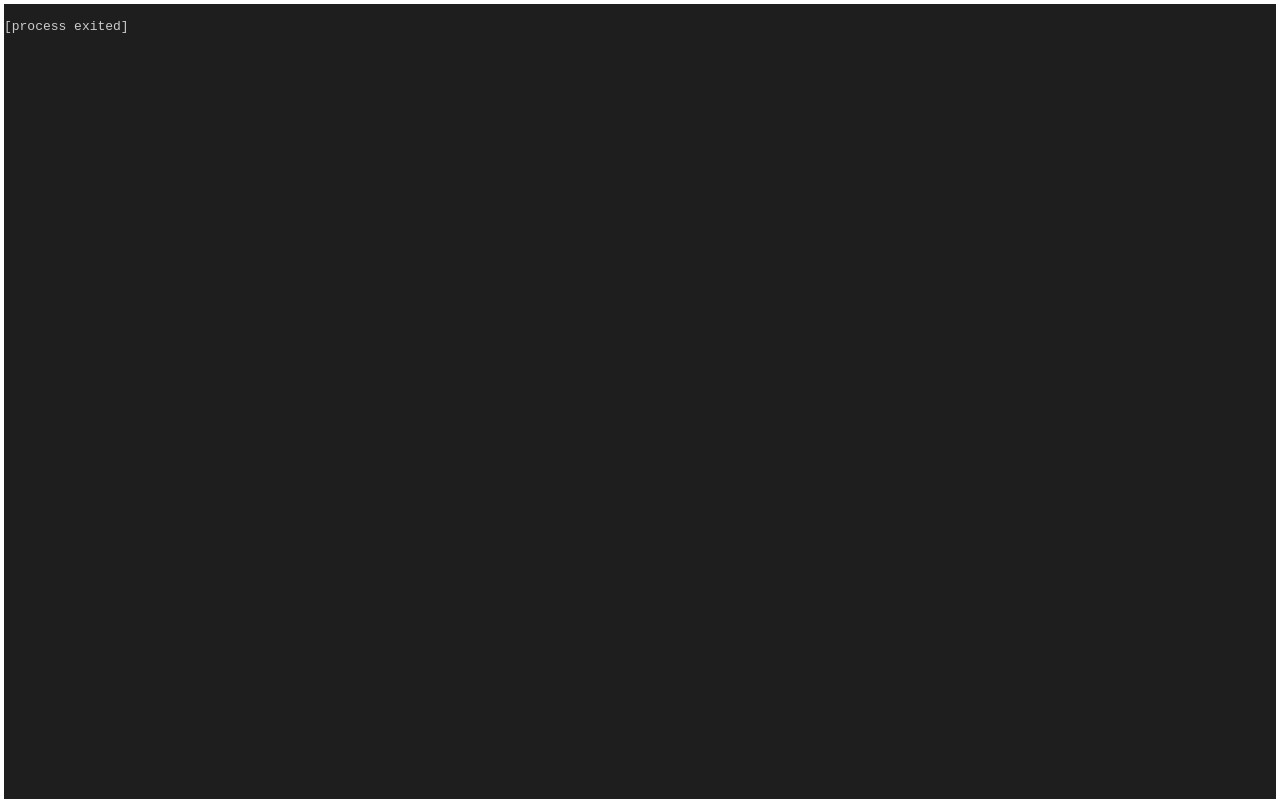
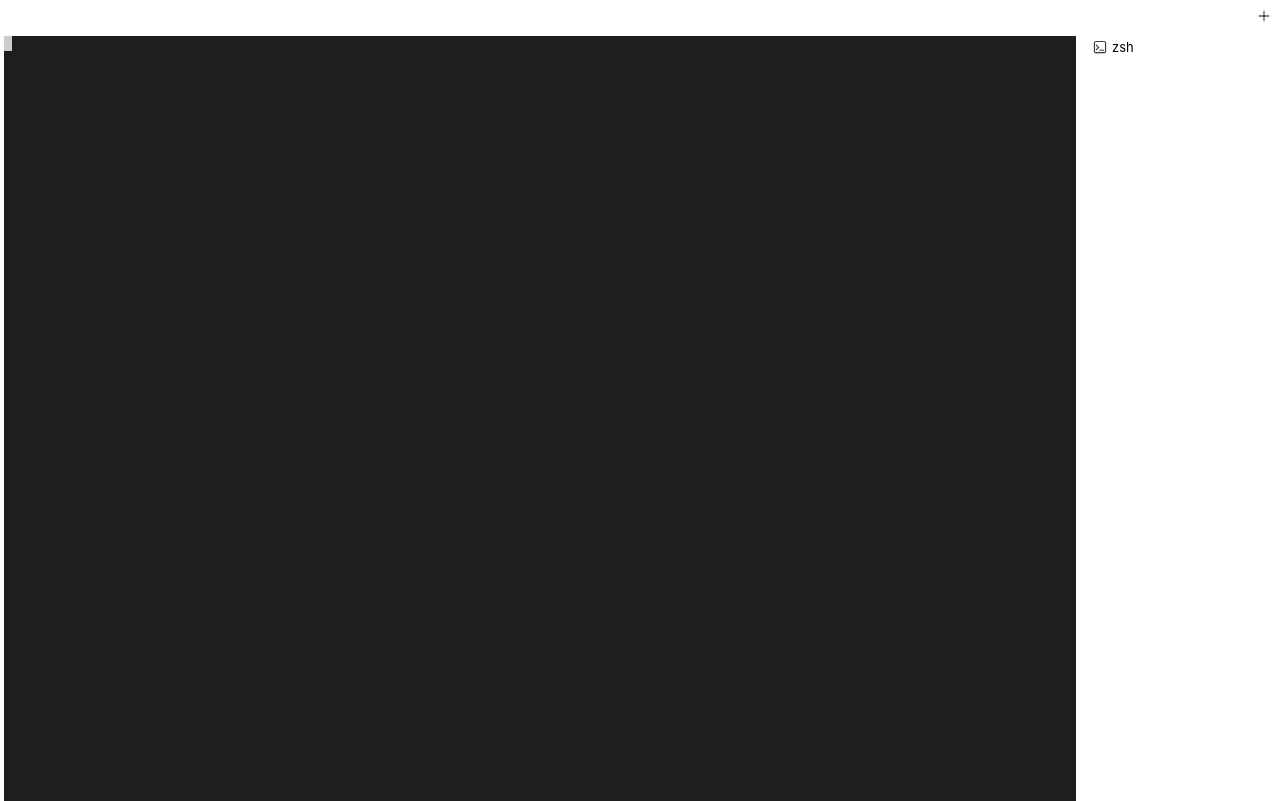
Before and after one commit to evans-tim/ide, a website: page bottom.html in a window 1280 px wide. Drawn offline with nearby package versions, Linux system fonts and the light colour scheme.

Commit message:
terminal tab bar

```diff
--- a/bottom.html
+++ b/bottom.html
@@ -2,26 +2,80 @@
 <title>Bottom</title>
 <link rel="stylesheet" href="https://cdn.jsdelivr.net/npm/@xterm/xterm@5.5.0/css/xterm.min.css">
 <style>
-  html, body { margin: 0; height: 100%; background: var(--panel-background); color: var(--panel-foreground); }
-  #term { position: absolute; inset: 0; padding: 4px; box-sizing: border-box; }
+  html, body { margin: 0; height: 100%; background: var(--terminal-background, var(--panel-background)); color: var(--panel-foreground); font: var(--ide-font-size, 13px) var(--ide-font-ui, -apple-system, BlinkMacSystemFont, "Segoe WPC", "Segoe UI", sans-serif); }
+  body { display: flex; flex-direction: column; }
+  .topbar {
+    box-sizing: border-box;
+    height: 32px;
+    flex: none;
+    display: flex;
+    align-items: center;
+    background: var(--terminal-background, var(--panel-background));
+  }
+  .topbarControl {
+    width: 20px;
+    height: 20px;
+    margin-right: 6px;
+    margin-left: auto;
+    border: 0;
+    border-radius: 5px;
+    padding: 0;
+    display: flex;
+    align-items: center;
+    justify-content: center;
+    background: transparent;
+    color: inherit;
+    cursor: pointer;
+  }
+  .topbarControl:hover { background: var(--list-inactiveSelectionBackground); }
+  .topbarControl .icon { width: 12px; height: 12px; display: block; background: currentColor; -webkit-mask: url(icons/add.svg) center / contain no-repeat; mask: url(icons/add.svg) center / contain no-repeat; }
+  .body { flex: 1; min-height: 0; display: flex; }
+  .terms { flex: 1; min-width: 0; position: relative; }
+  .termPane { position: absolute; inset: 0; padding: 4px; box-sizing: border-box; display: none; }
+  .termPane.active { display: block; }
+  .tabPane {
+    flex: none;
+    width: 200px;
+    box-sizing: border-box;
+    border-left: 1px solid var(--editorGroup-border);
+    overflow-y: auto;
+    padding: 4px 0;
+  }
+  .tab {
+    box-sizing: border-box;
+    display: flex;
+    align-items: center;
+    cursor: pointer;
+    white-space: nowrap;
+    overflow: hidden;
+    text-overflow: ellipsis;
+    padding: 2px 12px 2px 12px;
+    border-top: 1px solid transparent;
+    border-bottom: 1px solid transparent;
+  }
+  .tab:hover { background: var(--list-hoverBackground); color: var(--list-hoverForeground); }
+  .tab.selected { background: var(--list-inactiveSelectionBackground); color: var(--list-inactiveSelectionForeground); }
+  body.focused .tab.selected {
+    background: var(--list-activeSelectionBackground);
+    color: var(--list-activeSelectionForeground);
+    border-top-color: color-mix(in srgb, var(--list-activeSelectionBackground) 80%, black);
+    border-bottom-color: color-mix(in srgb, var(--list-activeSelectionBackground) 80%, black);
+  }
+  .tabIcon { width: 16px; height: 16px; flex: none; margin-right: 4px; background: currentColor; -webkit-mask: url(icons/terminal.svg) center / 14px 14px no-repeat; mask: url(icons/terminal.svg) center / 14px 14px no-repeat; }
+  .tabLabel { min-width: 0; overflow: hidden; text-overflow: ellipsis; }
 </style>
-<div id="term"></div>
+<div class="topbar"><button class="topbarControl" id="add" type="button" aria-label="Add terminal"><span class="icon"></span></button></div>
+<div class="body">
+  <div class="terms" id="terms"></div>
+  <div class="tabPane" id="tabPane"></div>
+</div>
 <script src="https://cdn.jsdelivr.net/npm/@xterm/xterm@5.5.0/lib/xterm.min.js"></script>
 <script src="https://cdn.jsdelivr.net/npm/@xterm/addon-fit@0.10.0/lib/addon-fit.min.js"></script>
 <script>
-  const term = new Terminal({
-    fontFamily: getComputedStyle(document.documentElement).getPropertyValue('--ide-font-editor').trim() || 'monospace',
-    fontSize: 13,
-  });
-  const fit = new FitAddon.FitAddon();
-  term.loadAddon(fit);
-  term.open(document.getElementById('term'));
-  fit.fit();
-
-  const applyTheme = () => {
+  const themeOptions = () => {
     const css = getComputedStyle(document.documentElement);
     const v = (name, fallback) => css.getPropertyValue(name).trim() || fallback;
-    term.options.theme = {
+    return {
       background: v('--terminal-background', v('--panel-background', '#1e1e1e')),
       foreground: v('--terminal-foreground', v('--panel-foreground', '#cccccc')),
       cursor: v('--terminalCursor-foreground', v('--panel-foreground', '#cccccc')),
@@ -44,24 +98,93 @@
       brightWhite: v('--terminal-ansiBrightWhite', '#e5e5e5'),
     };
   };
-  applyTheme();
+
+  const fontFamily = getComputedStyle(document.documentElement).getPropertyValue('--ide-font-editor').trim() || 'monospace';
+  const termsEl = document.getElementById('terms');
+  const tabPaneEl = document.getElementById('tabPane');
+  const sessions = new Map();
+  let selectedId = null;
+  let nextId = 1;
+
+  const proto = location.protocol === 'https:' ? 'wss' : 'ws';
+  const ws = new WebSocket(`${proto}://${location.host}/terminal`);
+  const queue = [];
+  const send = msg => { if (ws.readyState === ws.OPEN) ws.send(JSON.stringify(msg)); else queue.push(msg); };
+  ws.onopen = () => { while (queue.length) ws.send(JSON.stringify(queue.shift())); };
+
+  const renderTabs = () => {
+    tabPaneEl.innerHTML = '';
+    for (const [id, s] of sessions) {
+      const tab = document.createElement('div');
+      tab.className = 'tab' + (id === selectedId ? ' selected' : '');
+      const icon = document.createElement('span');
+      icon.className = 'tabIcon';
+      tab.appendChild(icon);
+      const label = document.createElement('span');
+      label.className = 'tabLabel';
+      label.textContent = 'zsh';
+      tab.appendChild(label);
+      tab.onmousedown = () => { selectTerminal(id); };
+      tabPaneEl.appendChild(tab);
+    }
+  };
+
+  const selectTerminal = id => {
+    selectedId = id;
+    for (const [sid, s] of sessions) s.pane.classList.toggle('active', sid === id);
+    renderTabs();
+    const s = sessions.get(id);
+    if (s) { s.term.focus(); fitSession(s); }
+  };
+
+  const fitSession = s => {
+    if (s.pane.classList.contains('active')) {
+      s.fit.fit();
+      send({ type: 'resize', id: s.id, cols: s.term.cols, rows: s.term.rows });
+    }
+  };
+
+  const createTerminal = () => {
+    const id = nextId++;
+    const pane = document.createElement('div');
+    pane.className = 'termPane';
+    termsEl.appendChild(pane);
+    const term = new Terminal({ fontFamily, fontSize: 13, theme: themeOptions() });
+    const fit = new FitAddon.FitAddon();
+    term.loadAddon(fit);
+    term.open(pane);
+    const s = { id, term, fit, pane };
+    sessions.set(id, s);
+    send({ type: 'spawn', id });
+    term.onData(data => send({ type: 'data', id, data }));
+    new ResizeObserver(() => fitSession(s)).observe(pane);
+    selectTerminal(id);
+    fit.fit();
+    send({ type: 'resize', id, cols: term.cols, rows: term.rows });
+  };
+
+  ws.onmessage = e => {
+    const msg = JSON.parse(e.data);
+    const s = sessions.get(msg.id);
+    if (!s) return;
+    if (msg.type === 'data') s.term.write(msg.data);
+    else if (msg.type === 'exit') s.term.write('\r\n[process exited]\r\n');
+  };
+
+  document.getElementById('add').onclick = createTerminal;
+
+  const setFocused = v => document.body.classList.toggle('focused', v);
+  document.addEventListener('mousedown', event => {
+    if (!event.target.closest('.tab')) setFocused(false);
+  });
+  tabPaneEl.addEventListener('mousedown', event => {
+    if (event.target.closest('.tab')) setFocused(true);
+  });
+
+  const applyTheme = () => { for (const s of sessions.values()) s.term.options.theme = themeOptions(); };
   addEventListener('message', e => {
     if (e.data?.type === 'settings:theme') requestAnimationFrame(applyTheme);
   });
 
-  const proto = location.protocol === 'https:' ? 'wss' : 'ws';
-  const ws = new WebSocket(`${proto}://${location.host}/terminal`);
-  const send = msg => { if (ws.readyState === ws.OPEN) ws.send(JSON.stringify(msg)); };
-
-  ws.onopen = () => send({ type: 'resize', cols: term.cols, rows: term.rows });
-  ws.onmessage = e => {
-    const msg = JSON.parse(e.data);
-    if (msg.type === 'data') term.write(msg.data);
-  };
-  ws.onclose = () => term.write('\r\n[process exited]\r\n');
-
-  term.onData(data => send({ type: 'data', data }));
-
-  const resize = () => { fit.fit(); send({ type: 'resize', cols: term.cols, rows: term.rows }); };
-  new ResizeObserver(resize).observe(document.getElementById('term'));
+  createTerminal();
 </script>
```
Also changed, not shown: SPECIFICATION.md (+32 -0 lines), index.js (+12 -7 lines), icons/terminal.svg (added).
